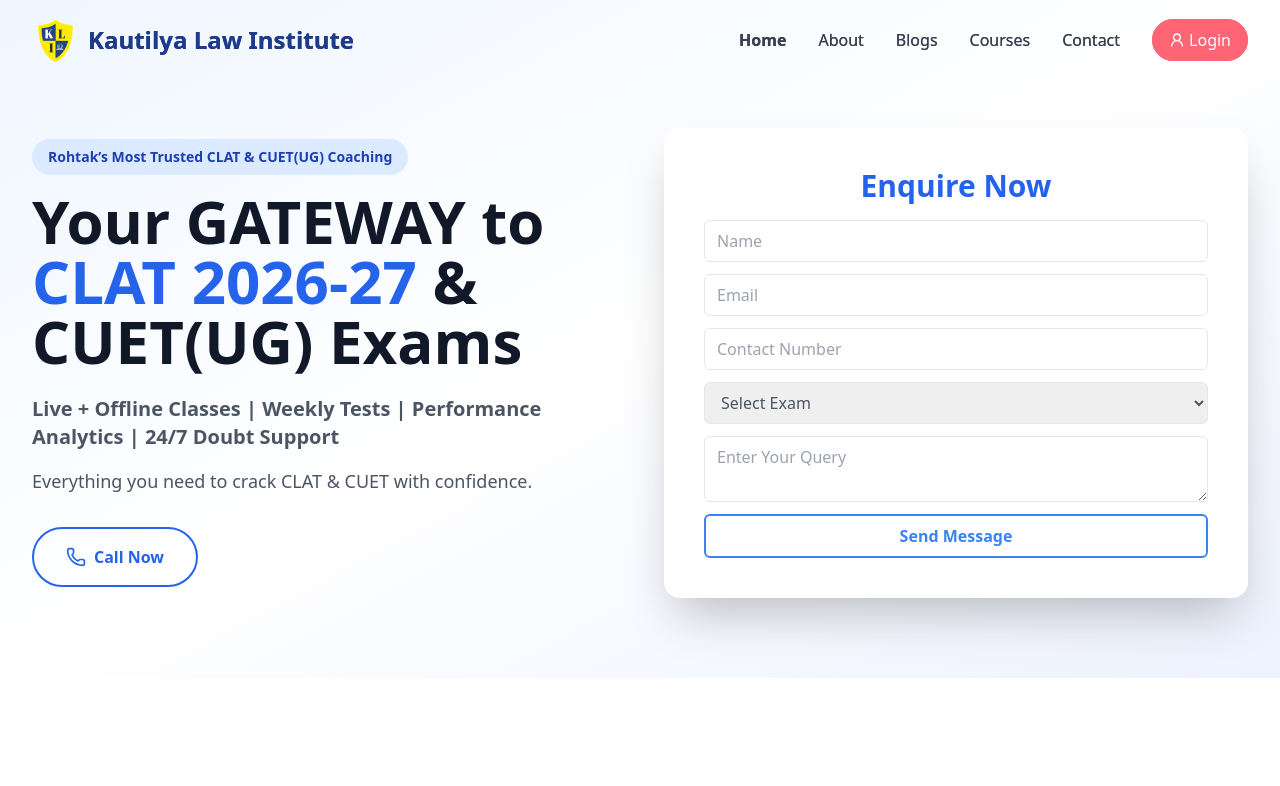
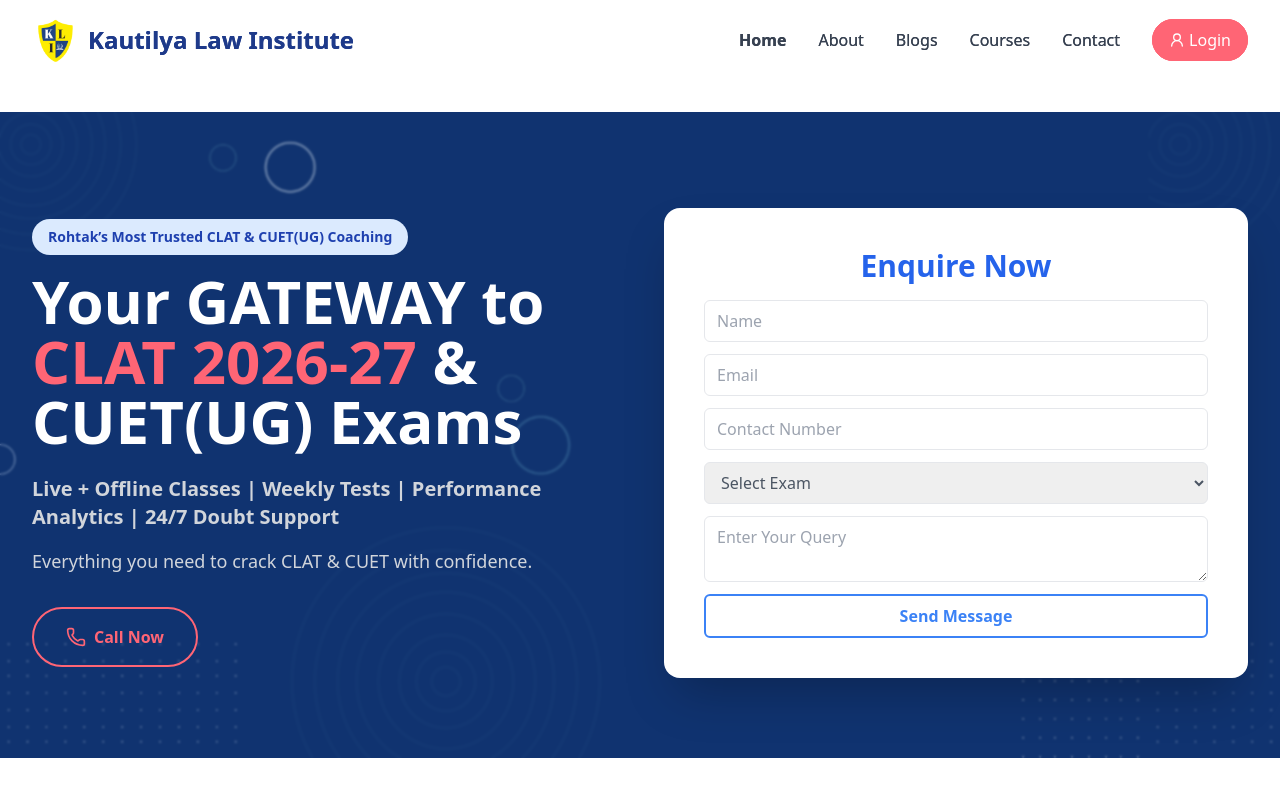
Before and after one commit to Neerajupadhyay143/KautilyaClasses, a React (Vite) app: page / in a window 1280 px wide. Shown: the top 786 px of the page. Built offline with nearby package versions, Linux system fonts and the light colour scheme.

Commit message:
homepage section first design changes

```diff
--- a/src/Components/LandingPage/LandingPage.jsx
+++ b/src/Components/LandingPage/LandingPage.jsx
@@ -2,7 +2,7 @@
 import { Menu, X, Phone, MapPin, Mail, ChevronRight, Award, Users, BookOpen, TrendingUp, CheckCircle, Star, Clock, Video, FileText, BarChart, Check, PhoneCall, Monitor, MessageCircle, ClipboardList, BarChart2, MessageSquare, CreditCard, Laptop, UserCheck, } from 'lucide-react';
 import logo from "../../assets/images/LandingPage/LOGO/Kautilya.png"
 import Navbar from './Navbar';
-
+import design from "../../assets/images/designs/design.webp"
 // Motion component for animations
 const Motion = ({ children, className, delay = 0, duration = 0.5, type = 'fadeUp' }) => {
     const [isVisible, setIsVisible] = useState(false);
@@ -119,7 +119,19 @@
             <Navbar />
 
             {/* Hero Section */}
-            <section className="pt-24 sm:pt-28 md:pt-32 pb-12 sm:pb-16 md:pb-20 bg-gradient-to-br from-blue-50 via-white to-indigo-50">
+            <section
+                className="relative pt-24 pb-20 bg-[#113471] overflow-hidden mt-28"
+                style={{
+                    backgroundImage: `url(${design})`,
+                    backgroundSize: "contain",
+
+
+                }}
+            >
+                <div className="absolute inset-0 bg-[#113471]/60 backdrop-blur-[1px]"></div>
+
+
+
                 <div className="max-w-7xl mx-auto px-4 sm:px-6 lg:px-8">
                     <div className="grid lg:grid-cols-2 gap-8 md:gap-12 items-center">
 
@@ -130,22 +142,22 @@
                                     Rohtak’s Most Trusted CLAT & CUET(UG) Coaching
                                 </div>
 
-                                <h1 className="text-3xl sm:text-4xl md:text-5xl lg:text-5xl xl:text-6xl font-bold text-gray-900 mb-4 sm:mb-6 leading-tight">
-                                    Your GATEWAY to <span className="text-blue-600">CLAT 2026-27</span> & CUET(UG) Exams
+                                <h1 className="text-3xl sm:text-4xl md:text-5xl lg:text-5xl xl:text-6xl font-bold text-white mb-4 sm:mb-6 leading-tight">
+                                    Your GATEWAY to <span className="text-[#ff6575]">CLAT 2026-27</span> & CUET(UG) Exams
                                 </h1>
 
-                                <p className="text-base font-semibold sm:text-lg md:text-xl text-gray-600 mb-2 sm:mb-4">
+                                <p className="text-base font-semibold sm:text-lg md:text-xl text-gray-300 mb-2 sm:mb-4">
                                     Live + Offline Classes | Weekly Tests | Performance Analytics | 24/7 Doubt Support
                                 </p>
 
-                                <p className="text-xs sm:text-lg md:text-md text-gray-600 mb-6 sm:mb-8">
+                                <p className="text-xs sm:text-lg md:text-md text-gray-300 mb-6 sm:mb-8">
                                     Everything you need to crack CLAT & CUET with confidence.
                                 </p>
 
                                 <div className="flex flex-col sm:flex-row gap-3 sm:gap-4">
                                     <a
                                         href="tel:+919996732928"
-                                        className="border-2 border-blue-600 text-blue-600 px-6 sm:px-8 py-3 sm:py-4 rounded-full font-semibold hover:bg-blue-50 transition flex items-center justify-center text-sm sm:text-base"
+                                        className="border-2 border-[#ff6575] text-[#ff6575] px-6 sm:px-8 py-3 sm:py-4 rounded-full font-semibold hover:bg-[#ff6575] hover:text-white transition flex items-center justify-center text-sm sm:text-base"
                                     >
                                         <Phone className="mr-2 h-4 w-4 sm:h-5 sm:w-5" />
                                         Call Now
--- a/src/Components/LandingPageComponents/AboutPage.jsx
+++ b/src/Components/LandingPageComponents/AboutPage.jsx
@@ -106,7 +106,7 @@
                     {/* LEFT IMAGE */}
                     <img
                         src="https://cdn-ileddnh.nitrocdn.com/VvbjSmbBaOfsPQgrBYsFRMPGazgXpDxh/assets/images/optimized/rev-b329085/kautilyavisionclasses.com/wp-content/uploads/2025/05/img_9-1.png"
-                        className="rounded-xl "
+                        className="rounded-xl"
                     />
 
                     {/* RIGHT TEXT */}
```
Also changed, not shown: src/assets/images/designs/design.webp (added).
